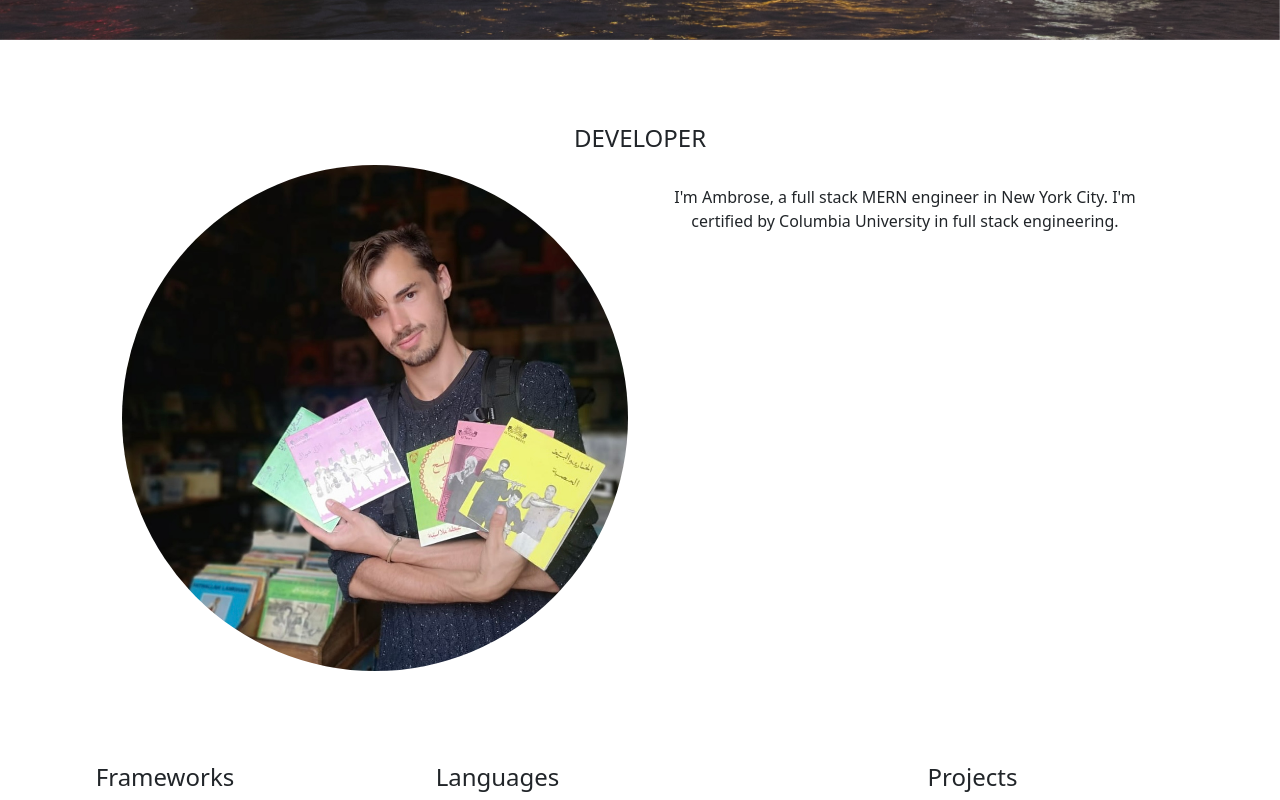
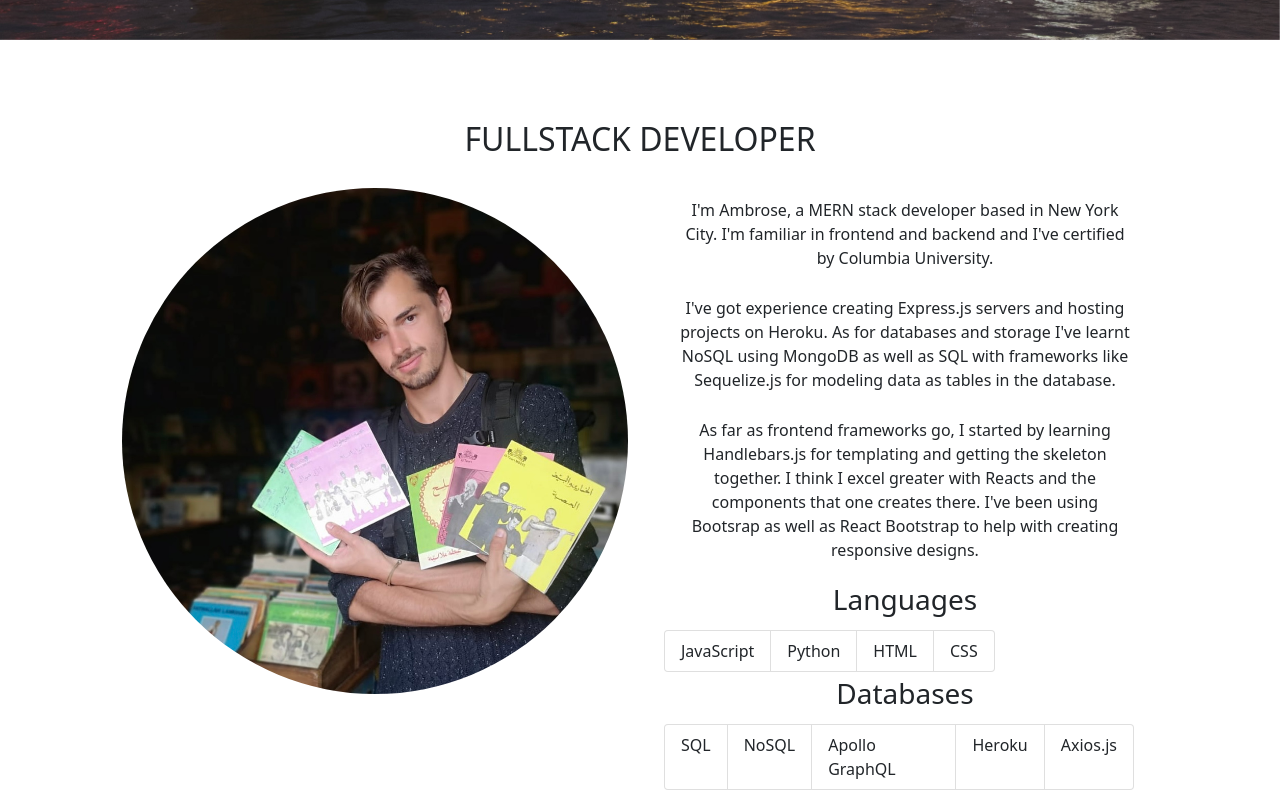
Before and after one commit to a-breezy/portfolio, a React (Create React App) app: page / in a window 1280 px wide. Shown: the part 760-1560 px from the top of the page. Built offline with nearby package versions, Linux system fonts and the light colour scheme.

Commit message:
reformatted description, languages, db, etc. next to map over skills to make lists

```diff
--- a/src/App.js
+++ b/src/App.js
@@ -43,7 +43,7 @@ function App() {
 				<Skills />
 			</main>
 
-			<Footer />
+			{/* <Footer /> */}
 		</ThemeProvider>
 	);
 }
--- a/src/components/Skills/index.js
+++ b/src/components/Skills/index.js
@@ -1,20 +1,85 @@
 import React from "react";
-import { Col, Container, Row } from "react-bootstrap";
+import { Col, Container, ListGroup, Row } from "react-bootstrap";
 import profilePic from "../../assets/img/homepage/profile.jpg";
 
 const Skills = () => {
+	let languages = ["JavaScript", "Python", "HTML5", "CSS"];
+	let backendFrameworks = [
+		"Node.js",
+		"React",
+		"Express.js",
+		"Axios",
+		"CORS",
+		"RESTful API",
+		"bcrypt",
+	];
+	let frontendFrameworks = [
+		"Bootstrap",
+		"React Bootstrap",
+		"Bulma",
+		"D3.js",
+		"jQuery",
+		"Handlebars.js",
+	];
+	let databases = [
+		"SQL",
+		"Sequelize",
+		"NoSQL",
+		"MongoDB",
+		"Mongoose",
+		"GraphQL",
+		"Heroku",
+	];
+
 	return (
 		<Container id="skills">
 			<Row className="dev-section">
-				<h4 className="py-1 text-center">DEVELOPER</h4>
+				<h2 className="text-center">FULLSTACK DEVELOPER</h2>
 				<Col>
 					<img src={profilePic} className="rounded-circle" alt="Profile" />
 				</Col>
 				<Col>
-					<p className="py-3 my-1 text-center">
-						I'm Ambrose, a full stack MERN engineer in New York City. I'm
-						certified by Columbia University in full stack engineering.
-					</p>
+					<Container>
+						<Row>
+							<p className="text-center">
+								I'm Ambrose, a MERN stack developer based in New York City. I'm
+								familiar in frontend and backend and I've certified by Columbia
+								University.
+							</p>
+							<p className="text-center">
+								I've got experience creating Express.js servers and hosting
+								projects on Heroku. As for databases and storage I've learnt
+								NoSQL using MongoDB as well as SQL with frameworks like
+								Sequelize.js for modeling data as tables in the database.
+							</p>
+							<p className="text-center">
+								As far as frontend frameworks go, I started by learning
+								Handlebars.js for templating and getting the skeleton together.
+								I think I excel greater with Reacts and the components that one
+								creates there. I've been using Bootsrap as well as React
+								Bootstrap to help with creating responsive designs.
+							</p>
+						</Row>
+						<Row>
+							<h3 className="text-center">Languages</h3>
+							<ListGroup horizontal>
+								<ListGroup.Item>JavaScript</ListGroup.Item>
+								<ListGroup.Item>Python</ListGroup.Item>
+								<ListGroup.Item>HTML</ListGroup.Item>
+								<ListGroup.Item>CSS</ListGroup.Item>
+							</ListGroup>
+						</Row>
+						<Row>
+							<h3 className="text-center">Databases</h3>
+							<ListGroup horizontal>
+								<ListGroup.Item>SQL</ListGroup.Item>
+								<ListGroup.Item>NoSQL</ListGroup.Item>
+								<ListGroup.Item>Apollo GraphQL</ListGroup.Item>
+								<ListGroup.Item>Heroku</ListGroup.Item>
+								<ListGroup.Item>Axios.js</ListGroup.Item>
+							</ListGroup>
+						</Row>
+					</Container>
 				</Col>
 			</Row>
 			<Row className="py-5">
--- a/src/index.css
+++ b/src/index.css
@@ -67,14 +67,22 @@ header {
 }
 
 .dev-section {
-	margin: 0px 0px 0px 0px;
 	padding: 40px 40px 40px 40px;
 	position: relative;
-	/* left: 30px; */
-	/* right: 30px; */
 }
 
+#skills h2 {
+	margin-bottom: 30px;
+}
+
+#skills h3 {
+	padding: 5px 0px;
+}
 #skills img {
 	width: 100%;
 	height: auto;
 }
+
+#skills p {
+	margin-top: 10px;
+}
```
